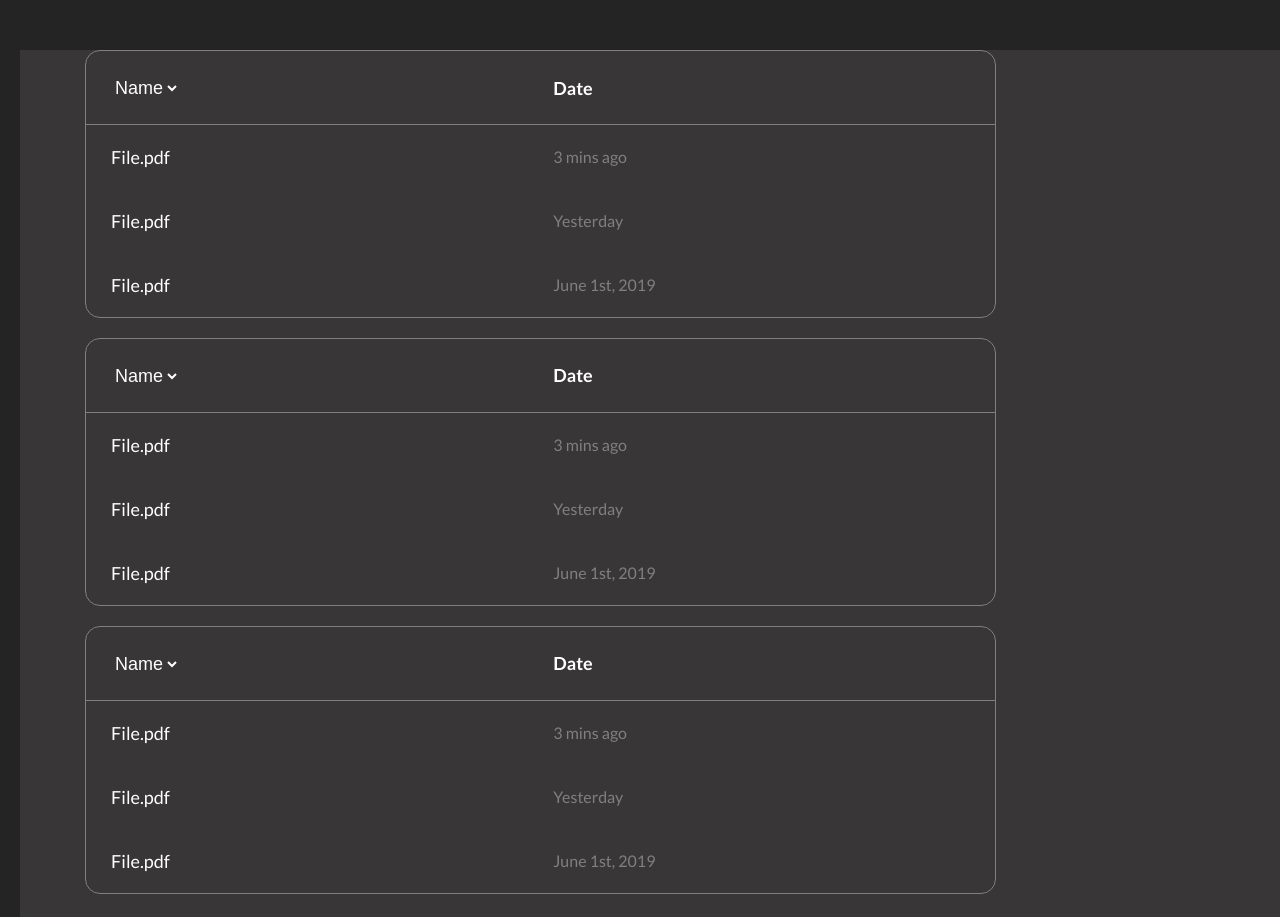
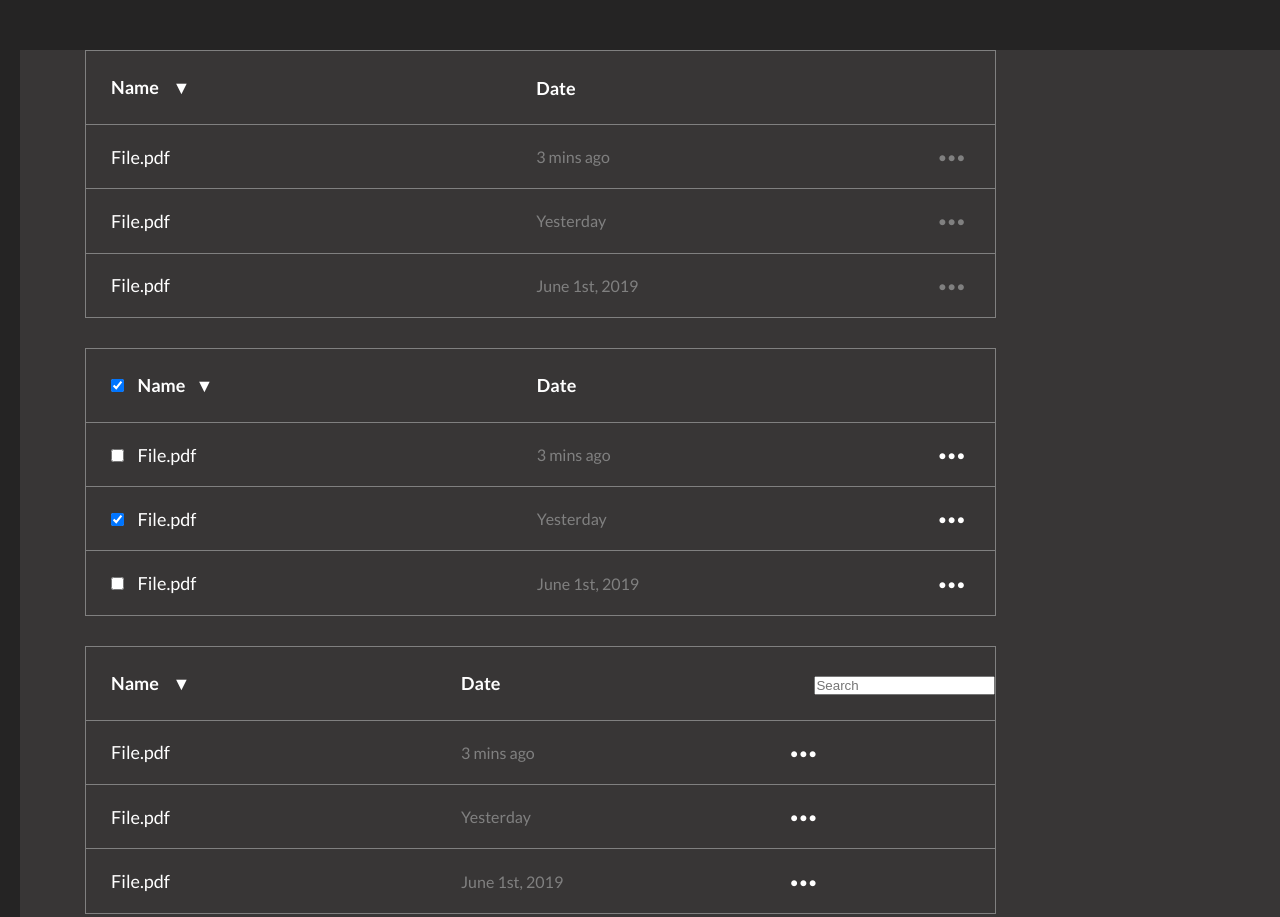
Before and after one commit to MartaKachanova/cursor-homework-marta.kachanova, a plain HTML site: page hw8/hw8.html in a window 1280 px wide. Shown: the top 917 px of the page. Drawn offline with Linux system fonts and the light colour scheme.

Commit message:
in process HW8

```diff
--- a/hw8/hw8.html
+++ b/hw8/hw8.html
@@ -13,10 +13,11 @@
 </head>
 <body>
 <div class="wrap">
+    <!-- table 1 -->
     <table class="table">
         <thead>
             <tr>
-                <th class="table-head"><select class="name" name="name" id="name"> <option value="#">Name</option></select></th>
+                <th class="table-head">Name <span class="arrow" >▼</span></th>
                 <th class="table-head">Date</th>
                 <th class="table-head"></th>
             </tr>
@@ -25,79 +26,99 @@
             <tr>
                 <td class="first-column">File.pdf</td>
                 <td class="second-column"> 3 mins ago</td>
+                <td><span class="dots-grey">•••</span></td>
             </tr>
             <tr>
                 <td class="first-column">File.pdf</td>
                 <td class="second-column"> Yesterday</td>
+                <td><span class="dots-grey">•••</span></td>
             </tr>
             <tr>
                 <td class="first-column">File.pdf</td>
                 <td class="second-column"> June 1st, 2019</td>
-                <td class="first-column">
+                <td><span class="dots-grey">•••</span></td>
 
             </tr>
         </tbody>
-
-
-
     </table>
-
+    <!-- table 2 -->
     <table class="table">
         <thead>
             <tr>
-                <th class="table-head"><select class="name" name="name" id="name"> <option value="#">Name</option></select></th>
+                <th class="table-head">
+                <form action="#">
+                <input class="checkbox" type="checkbox" id="name" placeholder="Name" value="File" checked >
+                <label for="Name" id="name">Name</label><span class="arrow" >▼</span>
+                </form>
+                </th>
                 <th class="table-head">Date</th>
                 <th class="table-head"></th>
             </tr>
         </thead>
         <tbody>
             <tr>
-                <td class="first-column">File.pdf</td>
+                <td class="first-column">
+                    <form action="#">
+                        <input class="checkbox" type="checkbox" id="name" placeholder="File.pdf" value="File">
+                        <label for="Name" id="name">File.pdf</label>
+                    </form>
+                </td>
                 <td class="second-column"> 3 mins ago</td>
+                <td><span class="dots-white">•••</span></td>
             </tr>
             <tr>
-                <td class="first-column">File.pdf</td>
+                <td class="first-column">
+                    <form action="#">
+                        <input class="checkbox" type="checkbox" id="name" placeholder="File.pdf" value="File" checked>
+                        <label for="Name" id="name">File.pdf</label>
+                    </form>
+                </td>
                 <td class="second-column"> Yesterday</td>
+                <td><span class="dots-white">•••</span></td>
             </tr>
             <tr>
-                <td class="first-column">File.pdf</td>
+                <td class="first-column">
+                    <form action="#">
+                        <input class="checkbox" type="checkbox" id="name" placeholder="File.pdf" value="File">
+                        <label for="Name" id="name">File.pdf</label>
+                    </form>
+                </td>
                 <td class="second-column"> June 1st, 2019</td>
-                <td class="first-column">
+                <td><span class="dots-white">•••</span></td>
 
             </tr>
         </tbody>
-
-
-
     </table>
-
+    <!-- table 3 -->
     <table class="table">
         <thead>
             <tr>
-                <th class="table-head"><select class="name" name="name" id="name"> <option value="#">Name</option></select></th>
+                <th class="table-head">Name <span class="arrow" >▼</span></th>
                 <th class="table-head">Date</th>
-                <th class="table-head"></th>
+                <th class="table-head">
+                    <form action="#">
+                <input class="search" type="text" name="search" placeholder="Search">
+                    </form>
+                </th>
             </tr>
         </thead>
         <tbody>
             <tr>
                 <td class="first-column">File.pdf</td>
                 <td class="second-column"> 3 mins ago</td>
+                <td><span class="dots-white">•••</span></td>
             </tr>
             <tr>
                 <td class="first-column">File.pdf</td>
                 <td class="second-column"> Yesterday</td>
+                <td><span class="dots-white">•••</span></td>
             </tr>
             <tr>
                 <td class="first-column">File.pdf</td>
                 <td class="second-column"> June 1st, 2019</td>
-                <td class="first-column">
-
+                <td><span class="dots-white">•••</span></td>
             </tr>
         </tbody>
-
-
-
     </table>
 </div>
 </body>
--- a/hw8/styles/styles.css
+++ b/hw8/styles/styles.css
@@ -8,11 +8,6 @@ body{
     height: 100%;
     background-color: rgb(37, 36, 36);
 }
-.td,
-th{
-    border-bottom: 1px solid grey;
-    width: 50%;
-}
 .wrap{
     width: 1302px;
     height: 893px;
@@ -20,7 +15,8 @@ th{
     margin: 50px 20px 50px 20px;
 }
 .table{
-    margin-bottom: 20px;
+    border-collapse: collapse;
+    margin-bottom: 30px;
     border: 1px solid grey;
     max-height: 893px;
     border-spacing: 0;
@@ -30,6 +26,23 @@ th{
     width: 100%;
     margin-left: 5%;
 }
+
+tbody tr{
+    border-bottom: 1px solid grey;
+ }
+
+ tbody tr:last-child{
+    border: none;
+ }
+
+ table tr:last-child td:first-child {
+     border-bottom-left-radius: 10px;
+ }
+
+ table tr:last-child td:last-child {
+     border-bottom-right-radius: 10px;
+ }
+
 .table-head{
   color: #fff;
   font-size: 18px;
@@ -56,3 +69,19 @@ th{
     font-size: 16px;
     padding-left: 25px;
 }
+
+.dots-grey{
+    color: grey;
+    margin-right: 30px;
+}
+.dots-white{
+    color:#fff;
+    margin-right: 30px;
+}
+
+.checkbox{
+    margin-right: 10px;
+}
+.arrow{
+    margin-left: 10px;
+}
```
Also changed, not shown: hw8/img/_Search.svg (added).
